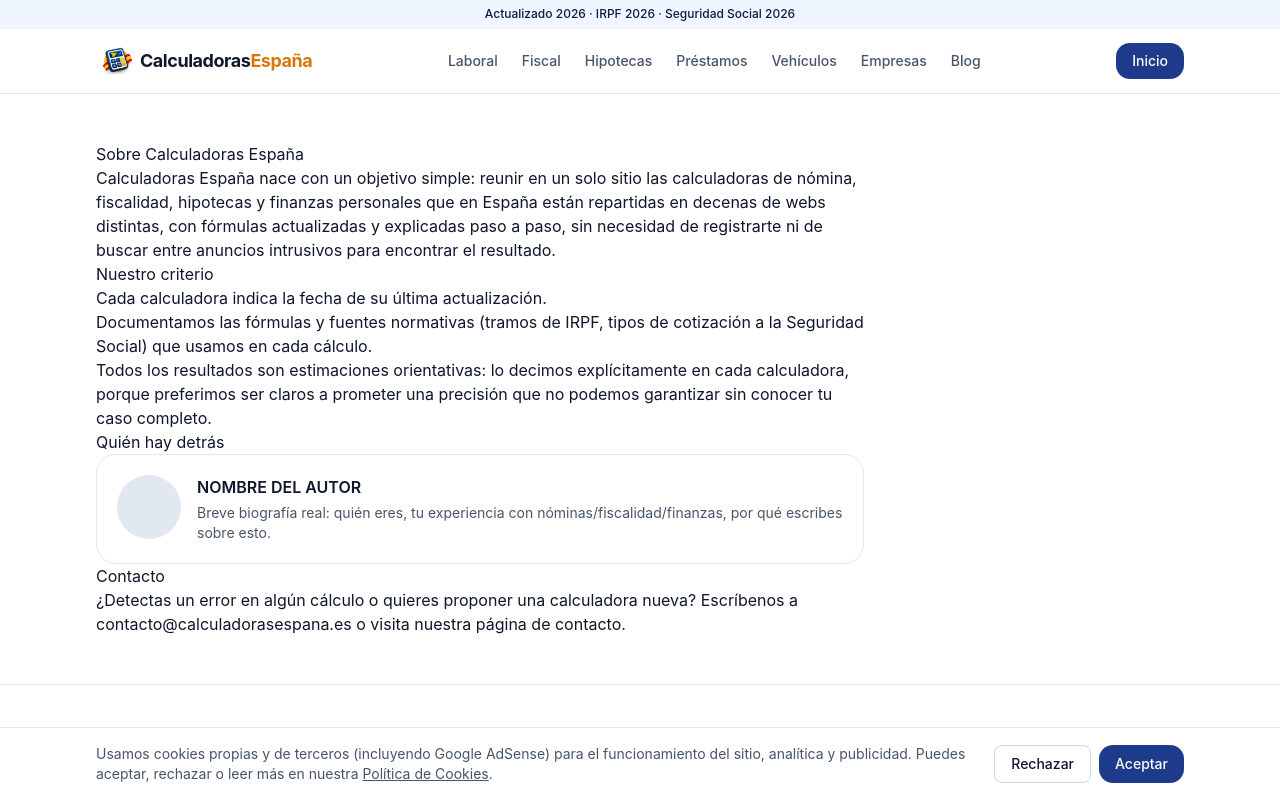
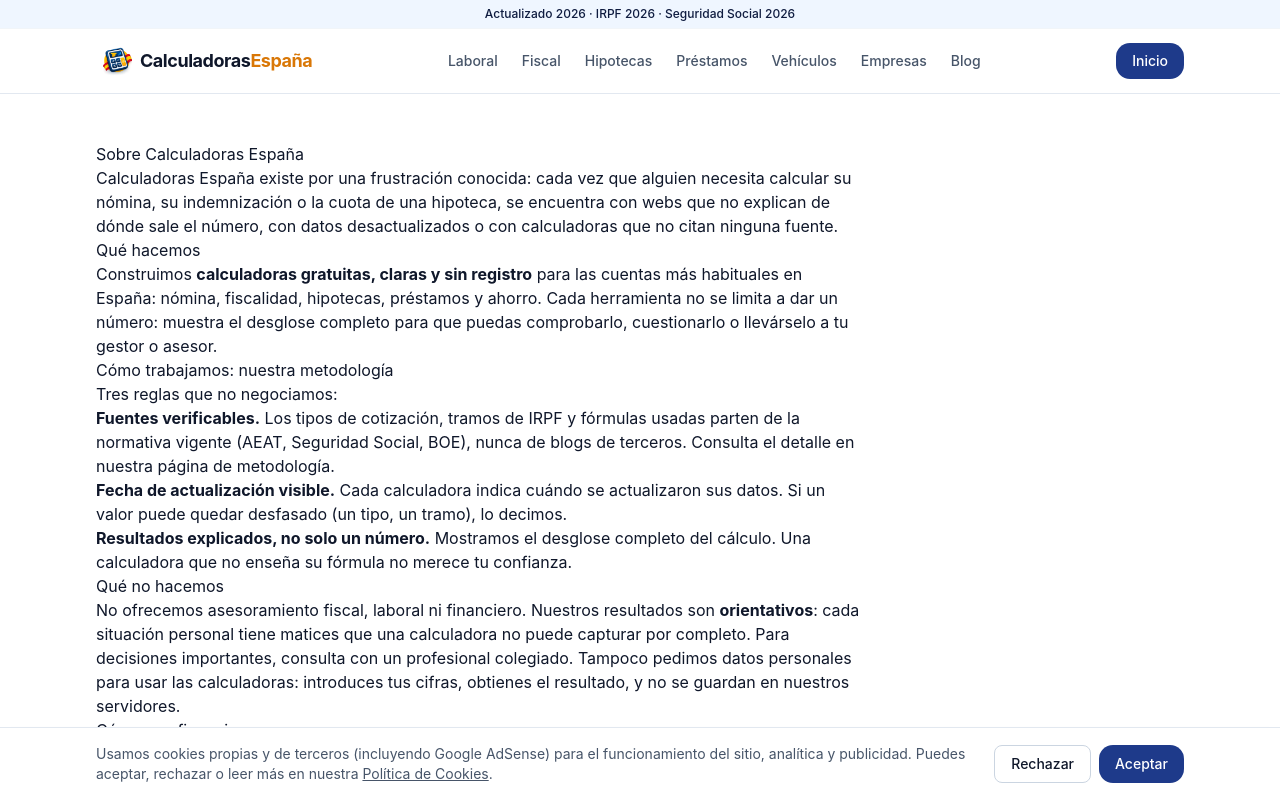
Before and after one commit to solucionesintegralesmurcia/cc, a Next.js app: page /sobre-nosotros in a window 1280 px wide. Shown: the top 798 px of the page. Built offline with nearby package versions, Linux system fonts and the light colour scheme; no server answers.

Commit message:
Add files via upload

```diff
--- /dev/null
+++ b/app/metodologia/page.tsx
@@ -0,0 +1,87 @@
+import type { Metadata } from 'next'
+import Link from 'next/link'
+import { siteConfig } from '@/lib/site-config'
+
+export const metadata: Metadata = {
+  title: 'Metodología',
+  description: 'Cómo verificamos las fórmulas y datos de nuestras calculadoras.',
+  robots: { index: true, follow: true },
+  alternates: { canonical: '/metodologia' },
+}
+
+export default function MetodologiaPage() {
+  return (
+    <main className="container-page py-12">
+      <article className="prose dark:prose-invert max-w-3xl">
+        <h1>Metodología</h1>
+        <p className="text-sm text-slate-500">
+          Última actualización: {siteConfig.ultimaRevisionLegal}
+        </p>
+
+        <p>
+          Esta página explica de dónde salen los datos y fórmulas que usamos en cada calculadora,
+          para que puedas verificarlos tú mismo.
+        </p>
+
+        <h2>Fuentes que usamos</h2>
+        <ul>
+          <li>Tramos y tipos de IRPF: normativa estatal vigente publicada en el BOE.</li>
+          <li>
+            Tipos de cotización a la Seguridad Social (trabajador y empresa): valores oficiales
+            publicados por la Tesorería General de la Seguridad Social.
+          </li>
+          <li>
+            Indemnizaciones por despido: Estatuto de los Trabajadores (días por año según tipo de
+            despido y topes en mensualidades).
+          </li>
+          <li>Tipos de IVA: Ley del IVA (Ley 37/1992) y sus actualizaciones.</li>
+        </ul>
+
+        <h2>Cómo verificamos cada calculadora</h2>
+        <ol>
+          <li>Contrastamos la fórmula con el texto normativo vigente, no con artículos de terceros.</li>
+          <li>
+            Probamos el resultado con casos conocidos (por ejemplo, salarios de referencia con
+            resultado ya publicado por fuentes oficiales) para detectar errores de cálculo.
+          </li>
+          <li>
+            Revisamos casos extremos: valores mínimos, máximos, y combinaciones poco habituales de
+            los campos del formulario.
+          </li>
+          <li>Actualizamos cada calculadora cuando cambia la normativa aplicable.</li>
+        </ol>
+
+        <h2>Simplificaciones conocidas</h2>
+        <p>
+          Algunas calculadoras usan aproximaciones explícitas cuando el cálculo exacto requeriría
+          datos que no es razonable pedir en un formulario simple. Por ejemplo:
+        </p>
+        <ul>
+          <li>
+            El ajuste por comunidad autónoma en la calculadora de nómina es orientativo; las
+            escalas autonómicas completas varían cada año y por tramos propios de cada región.
+          </li>
+          <li>
+            País Vasco y Navarra tienen regímenes forales con cálculo de IRPF distinto al del
+            resto de España, que nuestras calculadoras no reproducen al detalle.
+          </li>
+          <li>
+            La cotización por accidentes de trabajo (a cargo de la empresa) depende del código
+            CNAE de la actividad; usamos un valor medio orientativo.
+          </li>
+        </ul>
+        <p>
+          Cuando existe una simplificación relevante, lo indicamos en las preguntas frecuentes de
+          la calculadora correspondiente.
+        </p>
+
+        <h2>Reportar un error</h2>
+        <p>
+          Si detectas un dato desactualizado o un error de cálculo, escríbenos a{' '}
+          {siteConfig.emailContacto} o desde la <Link href="/contacto">página de contacto</Link>.
+          Corregimos los errores reportados con prioridad.
+        </p>
+      </article>
+    </main>
+  )
+}
--- a/app/privacidad/page.tsx
+++ b/app/privacidad/page.tsx
@@ -58,7 +58,12 @@ export default function PrivacidadPage() {
 
         <h2>3. Publicidad y Google AdSense</h2>
         <p>
-          Este sitio utiliza Google AdSense para mostrar anuncios. Google, como tercero, puede
+          Este sitio se financia mediante publicidad de terceros, principalmente Google AdSense.
+          No incluimos enlaces de afiliados encubiertos ni recomendaciones de productos
+          financieros pagadas: nuestros cálculos no se ven influidos por ningún interés comercial.
+        </p>
+        <p>
+          Google, como tercero, puede
           utilizar cookies y tecnologías similares para mostrar anuncios basados en tus visitas
           anteriores a este sitio o a otros sitios web, y puede usar identificadores de
           publicidad. Puedes inhabilitar la publicidad personalizada visitando los{' '}
--- a/app/sobre-nosotros/page.tsx
+++ b/app/sobre-nosotros/page.tsx
@@ -1,9 +1,10 @@
 import type { Metadata } from 'next'
+import Link from 'next/link'
 import { siteConfig } from '@/lib/site-config'
 
 export const metadata: Metadata = {
   title: 'Sobre Nosotros',
-  description: `Quiénes somos y por qué creamos ${siteConfig.nombreSitio}.`,
+  description: `Qué hacemos, cómo verificamos nuestros datos y cómo nos financiamos en ${siteConfig.nombreSitio}.`,
   robots: { index: true, follow: true },
   alternates: { canonical: '/sobre-nosotros' },
 }
@@ -15,28 +16,59 @@ export default function SobreNosotrosPage() {
         <h1>Sobre {siteConfig.nombreSitio}</h1>
 
         <p>
-          {siteConfig.nombreSitio} nace con un objetivo simple: reunir en un solo sitio las
-          calculadoras de nómina, fiscalidad, hipotecas y finanzas personales que en España están
-          repartidas en decenas de webs distintas, con fórmulas actualizadas y explicadas paso a
-          paso, sin necesidad de registrarte ni de buscar entre anuncios intrusivos para encontrar
-          el resultado.
+          {siteConfig.nombreSitio} existe por una frustración conocida: cada vez que alguien
+          necesita calcular su nómina, su indemnización o la cuota de una hipoteca, se encuentra
+          con webs que no explican de dónde sale el número, con datos desactualizados o con
+          calculadoras que no citan ninguna fuente.
         </p>
 
-        <h2>Nuestro criterio</h2>
+        <h2>Qué hacemos</h2>
+        <p>
+          Construimos <strong>calculadoras gratuitas, claras y sin registro</strong> para las
+          cuentas más habituales en España: nómina, fiscalidad, hipotecas, préstamos y ahorro.
+          Cada herramienta no se limita a dar un número: muestra el desglose completo para que
+          puedas comprobarlo, cuestionarlo o llevárselo a tu gestor o asesor.
+        </p>
+
+        <h2>Cómo trabajamos: nuestra metodología</h2>
+        <p>Tres reglas que no negociamos:</p>
         <ul>
-          <li>Cada calculadora indica la fecha de su última actualización.</li>
           <li>
-            Documentamos las fórmulas y fuentes normativas (tramos de IRPF, tipos de cotización a
-            la Seguridad Social) que usamos en cada cálculo.
+            <strong>Fuentes verificables.</strong> Los tipos de cotización, tramos de IRPF y
+            fórmulas usadas parten de la normativa vigente (AEAT, Seguridad Social, BOE), nunca de
+            blogs de terceros. Consulta el detalle en nuestra{' '}
+            <Link href="/metodologia">página de metodología</Link>.
           </li>
           <li>
-            Todos los resultados son estimaciones orientativas: lo decimos explícitamente en cada
-            calculadora, porque preferimos ser claros a prometer una precisión que no podemos
-            garantizar sin conocer tu caso completo.
+            <strong>Fecha de actualización visible.</strong> Cada calculadora indica cuándo se
+            actualizaron sus datos. Si un valor puede quedar desfasado (un tipo, un tramo), lo
+            decimos.
+          </li>
+          <li>
+            <strong>Resultados explicados, no solo un número.</strong> Mostramos el desglose
+            completo del cálculo. Una calculadora que no enseña su fórmula no merece tu confianza.
           </li>
         </ul>
 
-        <h2>Quién hay detrás</h2>
+        <h2>Qué no hacemos</h2>
+        <p>
+          No ofrecemos asesoramiento fiscal, laboral ni financiero. Nuestros resultados son{' '}
+          <strong>orientativos</strong>: cada situación personal tiene matices que una calculadora
+          no puede capturar por completo. Para decisiones importantes, consulta con un profesional
+          colegiado. Tampoco pedimos datos personales para usar las calculadoras: introduces tus
+          cifras, obtienes el resultado, y no se guardan en nuestros servidores.
+        </p>
+
+        <h2>Cómo nos financiamos</h2>
+        <p>
+          {siteConfig.nombreSitio} es gratuito y lo seguirá siendo. Nos financiamos mediante
+          publicidad de terceros (Google AdSense). No incluimos enlaces de afiliados encubiertos
+          ni recomendaciones de productos financieros pagadas: nuestros cálculos no se ven
+          influidos por ningún interés comercial. Puedes leer el detalle en nuestra{' '}
+          <Link href="/privacidad">Política de Privacidad</Link>.
+        </p>
+
+        <h2>Quién está detrás</h2>
         <div className="not-prose flex items-start gap-4 rounded-2xl border border-slate-200 p-5 dark:border-slate-800">
           <div className="h-16 w-16 shrink-0 rounded-full bg-slate-200 dark:bg-slate-800" />
           <div>
@@ -45,10 +77,12 @@ export default function SobreNosotrosPage() {
           </div>
         </div>
 
-        <h2>Contacto</h2>
+        <h2>¿Encontraste un error?</h2>
         <p>
-          ¿Detectas un error en algún cálculo o quieres proponer una calculadora nueva? Escríbenos
-          a {siteConfig.emailContacto} o visita nuestra <a href="/contacto">página de contacto</a>.
+          Leemos todos los mensajes. Si detectas un error en algún cálculo o quieres proponer una
+          calculadora nueva, escríbenos a {siteConfig.emailContacto} o desde nuestra{' '}
+          <Link href="/contacto">página de contacto</Link>. Los errores reportados se corrigen con
+          prioridad.
         </p>
       </article>
     </main>
--- a/components/layout/Footer.tsx
+++ b/components/layout/Footer.tsx
@@ -57,6 +57,11 @@ export function Footer() {
                 </Link>
               </li>
               <li>
+                <Link href="/metodologia" className="hover:text-brand-600">
+                  Metodología
+                </Link>
+              </li>
+              <li>
                 <Link href="/contacto" className="hover:text-brand-600">
                   Contacto
                 </Link>
```
